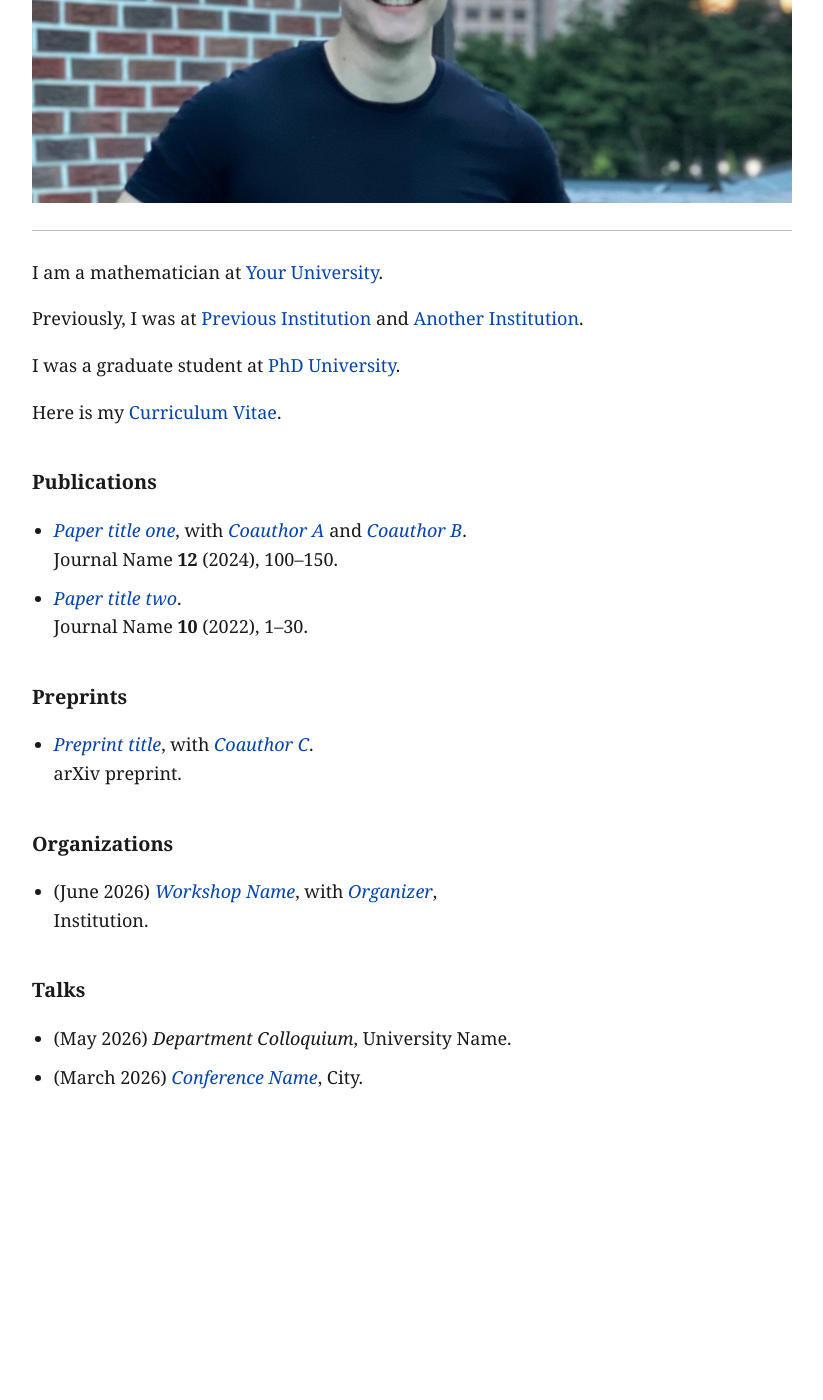
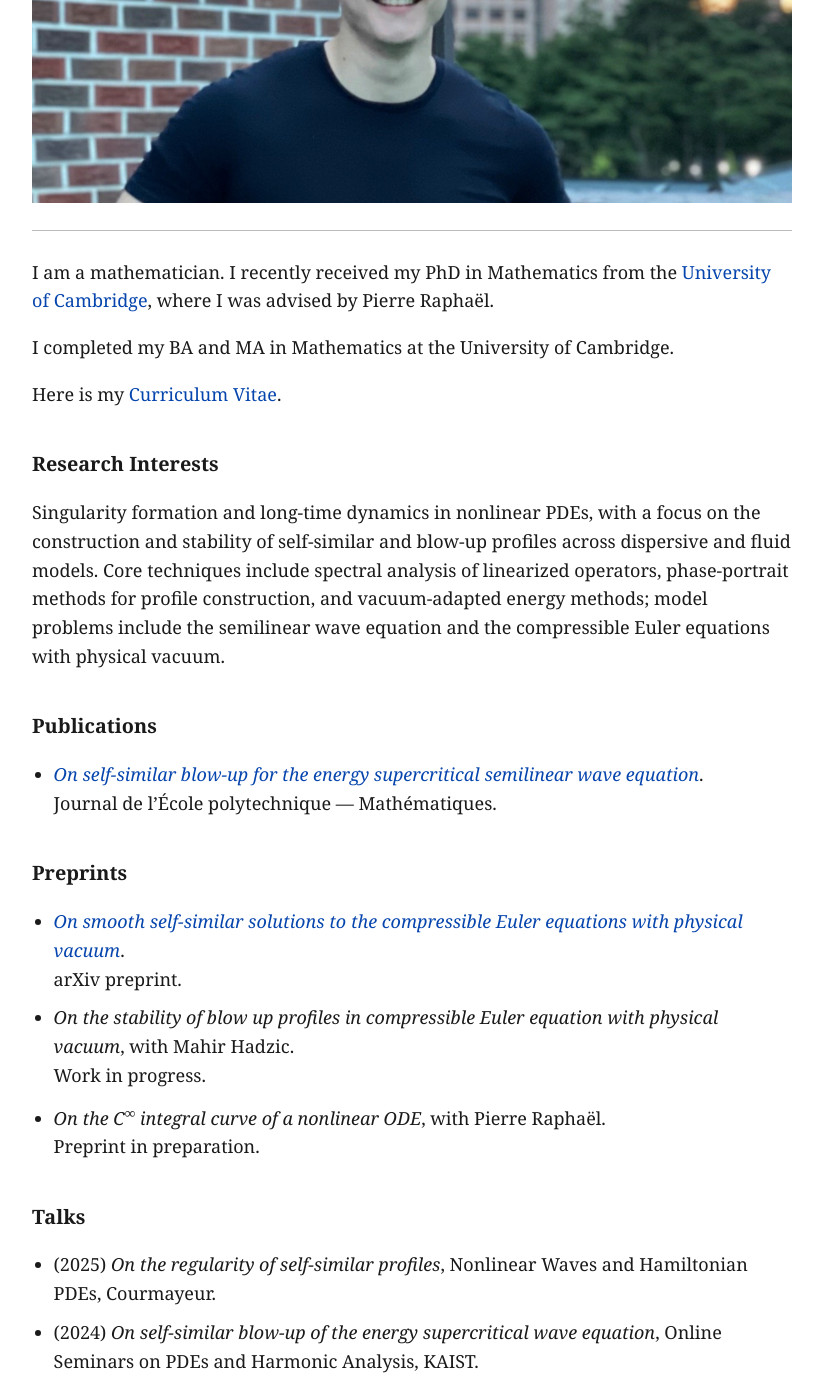
Before and after one commit to jihoikim-math/jihoikim-math.github.io, a Jekyll site: the page built from index.md, in a window 1280 px wide and 1400 px high, scrolled down 367 px. Shown: the whole window, without its empty margins (228-1051 px from the left). Built offline with Jekyll 4.4.1, drawn with Linux system fonts in a browser that asks for light colours; before the commit the page ends 1567 px from its top, so only the background shows below that; some of the changed text lies outside the part shown.

Commit message:
Update index.md

```diff
--- a/index.md
+++ b/index.md
@@ -6,38 +6,39 @@ title: Jihoi Kim
 # Jihoi Kim
 
 ![Jihoi Kim](/assets/photo.jpg)
-{: .photo}
-
-
 
 ---
 
-I am a mathematician at [Your University](https://www.example.edu).
+I am a mathematician. I recently received my PhD in Mathematics from the [University of Cambridge](https://www.maths.cam.ac.uk), where I was advised by Pierre Raphaël.
 
-Previously, I was at [Previous Institution](https://www.example.edu) and [Another Institution](https://www.example.edu).
-
-I was a graduate student at [PhD University](https://www.example.edu).
+I completed my BA and MA in Mathematics at the University of Cambridge.
 
 Here is my [Curriculum Vitae](/assets/CV.pdf).
 
+**Research Interests**
+
+Singularity formation and long-time dynamics in nonlinear PDEs, with a focus on the construction and stability of self-similar and blow-up profiles across dispersive and fluid models. Core techniques include spectral analysis of linearized operators, phase-portrait methods for profile construction, and vacuum-adapted energy methods; model problems include the semilinear wave equation and the compressible Euler equations with physical vacuum.
+
 **Publications**
 
-- [*Paper title one*](/assets/pdf/paper1.pdf), with [*Coauthor A*](https://example.com) and [*Coauthor B*](https://example.com).
-  Journal Name **12** (2024), 100–150.
-- [*Paper title two*](/assets/pdf/paper2.pdf).
-  Journal Name **10** (2022), 1–30.
+- [*On self-similar blow-up for the energy supercritical semilinear wave equation*](https://doi.org/10.5802/jep.282).<br>
+Journal de l'École polytechnique — Mathématiques.
 
 **Preprints**
 
-- [*Preprint title*](/assets/pdf/preprint1.pdf), with [*Coauthor C*](https://example.com).
-  arXiv preprint.
-
-**Organizations**
-
-- (June 2026) [*Workshop Name*](https://example.com), with [*Organizer*](https://example.com),
-  Institution.
+- [*On smooth self-similar solutions to the compressible Euler equations with physical vacuum*](https://arxiv.org/abs/2608.30443).<br>
+arXiv preprint.
+- *On the stability of blow up profiles in compressible Euler equation with physical vacuum*, with Mahir Hadzic.<br>
+Work in progress.
+- *On the C<sup>∞</sup> integral curve of a nonlinear ODE*, with Pierre Raphaël.<br>
+Preprint in preparation.
 
 **Talks**
 
-- (May 2026) *Department Colloquium*, University Name.
-- (March 2026) [*Conference Name*](https://example.com), City.
+- (2025) *On the regularity of self-similar profiles*, Nonlinear Waves and Hamiltonian PDEs, Courmayeur.
+- (2024) *On self-similar blow-up of the energy supercritical wave equation*, Online Seminars on PDEs and Harmonic Analysis, KAIST.
+
+**Teaching**
+
+- Example Class, Analysis of PDEs, Mathematical Tripos Part III, University of Cambridge.
+- Supervisions: Analysis and Topology; Asymptotic Methods, University of Cambridge.
```
